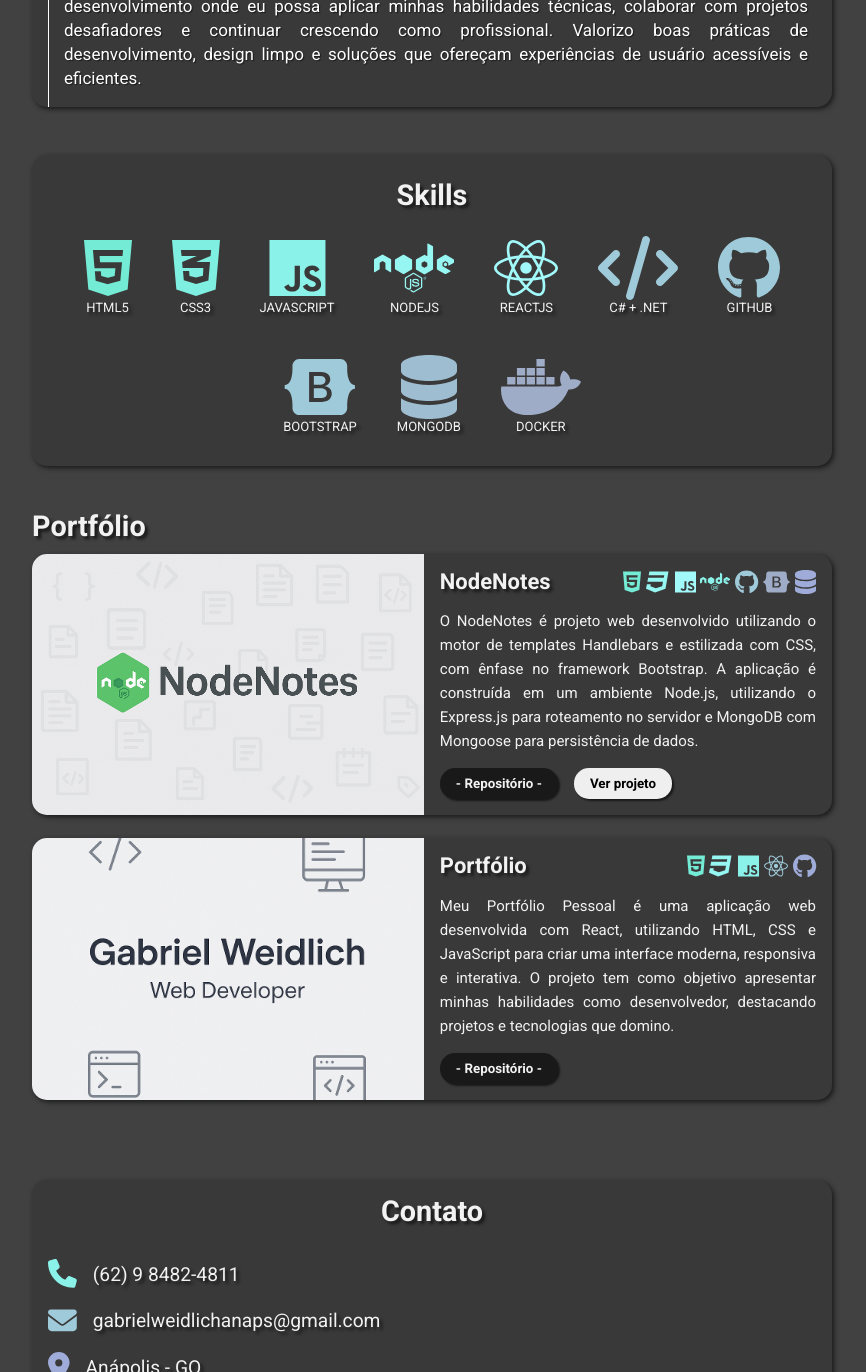
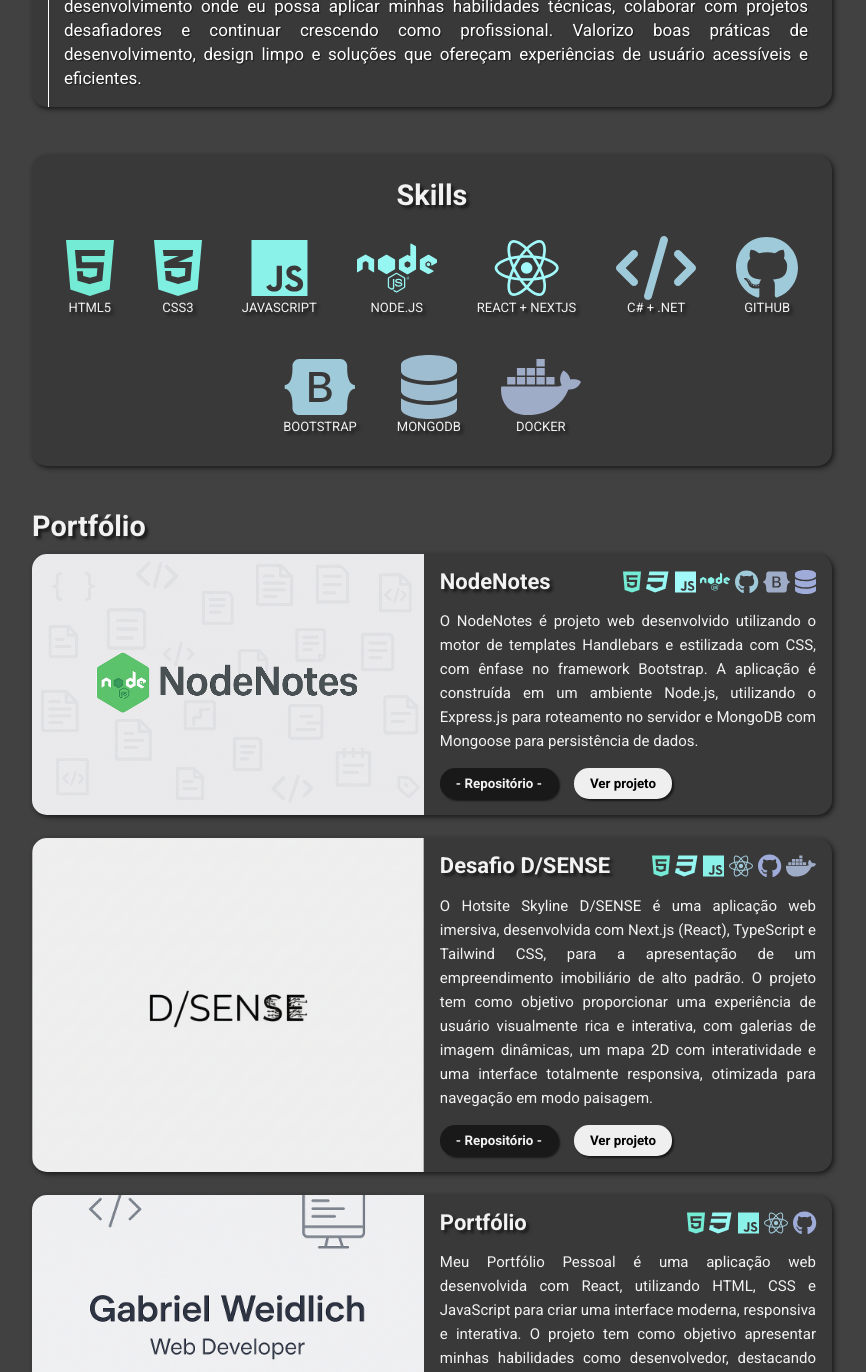
Before and after one commit to GabrielWeidlich/Portfolio, a React (Create React App) app: page / in a window 1280 px wide. Shown: the part 840-2212 px from the top of the page, without its empty margins (208-1074 px from the left). Built offline with nearby package versions, Linux system fonts and the light colour scheme.

Commit message:
feat(portfolio): add desafio d/sense
-add desafio d/sense in portfolio section

```diff
--- a/src/components/Portfolio.css
+++ b/src/components/Portfolio.css
@@ -46,6 +46,15 @@
 .content-portfolio-img{
     width: 50%;
     background-image: url('../../public/img/Portfolio.png');
+    background-size: cover;
+    background-position: center;
+    background-repeat: no-repeat;
+    border-radius: 15px 0 0 15px;
+}
+
+.content-dsense-img {
+     width: 50%;
+    background-image: url('../../public/img/Dsense.png');
     background-size: cover;
     background-position: center;
     background-repeat: no-repeat;
@@ -133,6 +142,14 @@
         background-position: center;
     }
 
+    .content-dsense-img{
+        height: 13rem;
+        width: 100%;
+        border-radius: 15px 15px 0 0;
+        background-size: cover;
+        background-position: center;
+    }
+
     .content-info {
         width: 100%;
     }
--- a/src/components/Portfolio.jsx
+++ b/src/components/Portfolio.jsx
@@ -1,7 +1,7 @@
 import React from "react";
 import './Portfolio.css'
 import { FontAwesomeIcon } from "@fortawesome/react-fontawesome";
-import { faBootstrap, faCss3, faHtml5, faNode, faJs, faReact, faGithub } from "@fortawesome/free-brands-svg-icons";
+import { faBootstrap, faCss3, faHtml5, faNode, faJs, faReact, faGithub, faDocker } from "@fortawesome/free-brands-svg-icons";
 import { faDatabase } from "@fortawesome/free-solid-svg-icons";
 import { useInView } from "react-intersection-observer"
 
@@ -36,6 +36,7 @@ const Portfolio = () => {
                                 <FontAwesomeIcon className="part-icons" icon={faBootstrap} size="lg" style={{ color: '#9FACC8' }} />
                                 <FontAwesomeIcon className="part-icons" icon={faDatabase} size="lg" style={{ color: '#9FACD9' }} />
 
+
                             </div>
                         </div>
 
@@ -44,6 +45,34 @@ const Portfolio = () => {
                             no servidor e MongoDB com Mongoose para persistência de dados. </p>
                         <a href="https://github.com/GabrielWeidlich/NodeNotes.git" target="blank"><button className="btn-repository">- Repositório -</button></a>
                         <a href="http://54.233.97.62:3333/home" target="blank"><button className="btn-project">Ver projeto</button></a>
+                    </div>
+                </div><br />
+
+                <div className="portfolio-content">
+                    <div className="content-dsense-img"></div>
+                    <div className="content-info">
+
+                        <div className="part">
+                            <span>Desafio D/SENSE</span>
+                            <div>
+                                <FontAwesomeIcon className="part-icons" icon={faHtml5} size="lg" style={{ color: '#74EBD5' }} />
+                                <FontAwesomeIcon className="part-icons" icon={faCss3} size="lg" style={{ color: '#96F6F2' }} />
+                                <FontAwesomeIcon className="part-icons" icon={faJs} size="lg" style={{ color: '#8AF2E9' }} />
+                                <FontAwesomeIcon className="part-icons" icon={faReact} size="lg" style={{ color: '#9FCAD9' }} />
+                                <FontAwesomeIcon className="part-icons" icon={faGithub} size="lg" style={{ color: '#9FACD9' }} />
+                                <FontAwesomeIcon className="part-icons" icon={faDocker} size="lg" style={{ color: '#9FACC8' }} />
+
+                            </div>
+                        </div>
+
+                        <p>O Hotsite Skyline D/SENSE é uma aplicação web imersiva, desenvolvida com Next.js (React),
+                            TypeScript e Tailwind CSS, para a apresentação de um empreendimento imobiliário de alto
+                            padrão. O projeto tem como objetivo proporcionar uma experiência de usuário visualmente
+                            rica e interativa, com galerias de imagem dinâmicas, um mapa 2D com interatividade e uma
+                            interface totalmente responsiva, otimizada para navegação em modo paisagem. </p>
+                        <a href="https://github.com/GabrielWeidlich/DESAFIO-SKYLINE-GABRIEL-WEIDLICH" target="blank"><button className="btn-repository">- Repositório -</button></a>
+                        <a href="https://desafio-skyline-gabriel-weidlich.vercel.app" target="blank"><button className="btn-project">Ver projeto</button></a>
+
                     </div>
                 </div><br />
 
@@ -68,9 +97,9 @@ const Portfolio = () => {
                             destacando projetos e tecnologias que domino. </p>
                         <a href="https://github.com/GabrielWeidlich/Portfolio.git" target="blank"><button className="btn-repository">- Repositório -</button></a>
                     </div>
+                </div>
 
 
-                </div>
 
 
 
--- a/src/components/Skills.jsx
+++ b/src/components/Skills.jsx
@@ -19,8 +19,8 @@ const Skills = () => {
                     <div><FontAwesomeIcon icon={faHtml5} style={{ fontSize: '4rem', color: '#74EBD5' }} /><span>HTML5</span></div>
                     <div><FontAwesomeIcon icon={faCss3Alt} style={{ fontSize: '4rem', color: '#7EEFE0' }} /><span>CSS3</span></div>
                     <div><FontAwesomeIcon icon={faJs} style={{ fontSize: '4rem', color: '#8AF2E9' }} /><span>JAVASCRIPT</span></div>
-                    <div><FontAwesomeIcon icon={faNode} style={{ fontSize: '4rem', color: '#96F6F2' }} /><span>NODEJS</span></div>
-                    <div><FontAwesomeIcon icon={faReact} style={{ fontSize: '4rem', color: '#A2F9FA' }} /><span>REACTJS</span></div>
+                    <div><FontAwesomeIcon icon={faNode} style={{ fontSize: '4rem', color: '#96F6F2' }} /><span>NODE.JS</span></div>
+                    <div><FontAwesomeIcon icon={faReact} style={{ fontSize: '4rem', color: '#A2F9FA' }} /><span>REACT + NEXTJS</span></div>
                     <div><FontAwesomeIcon icon={faCode} style={{ fontSize: '4rem', color: '#9FCAD9' }} /><span>C# + .NET</span></div>
                     <div><FontAwesomeIcon icon={faGithub} style={{ fontSize: '4rem', color: '#9FCAD9' }} /><span>GITHUB</span></div>
                     <div><FontAwesomeIcon icon={faBootstrap} style={{ fontSize: '4rem', color: '#9FCAD9' }} /><span>BOOTSTRAP</span></div>
```
Also changed, not shown: public/img/Dsense.png (added).
